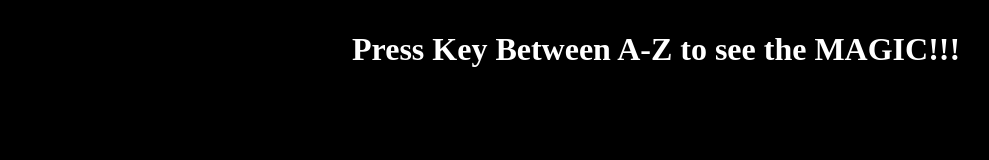
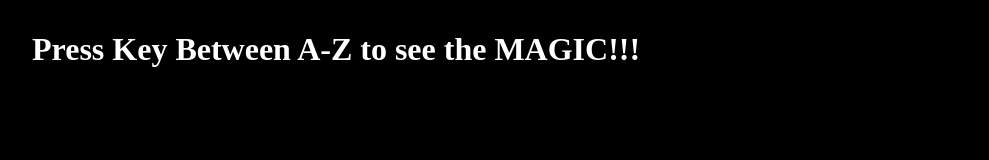
Before and after one commit to imvivekthakur/game2, a plain HTML site: page index.html in a window 1280 px wide. Shown: the whole page, without its empty margins (288-1277 px from the left). Drawn offline with nearby package versions, Linux system fonts and the light colour scheme; no server answers.

Commit message:
heading aligned

```diff
--- a/circles.css
+++ b/circles.css
@@ -14,7 +14,7 @@ body {
 .heading {
     position: absolute;
     top: 10px;
-    left: 50%;
+    left: 25%;
     text-align: center;
     color: white;
 }
```
